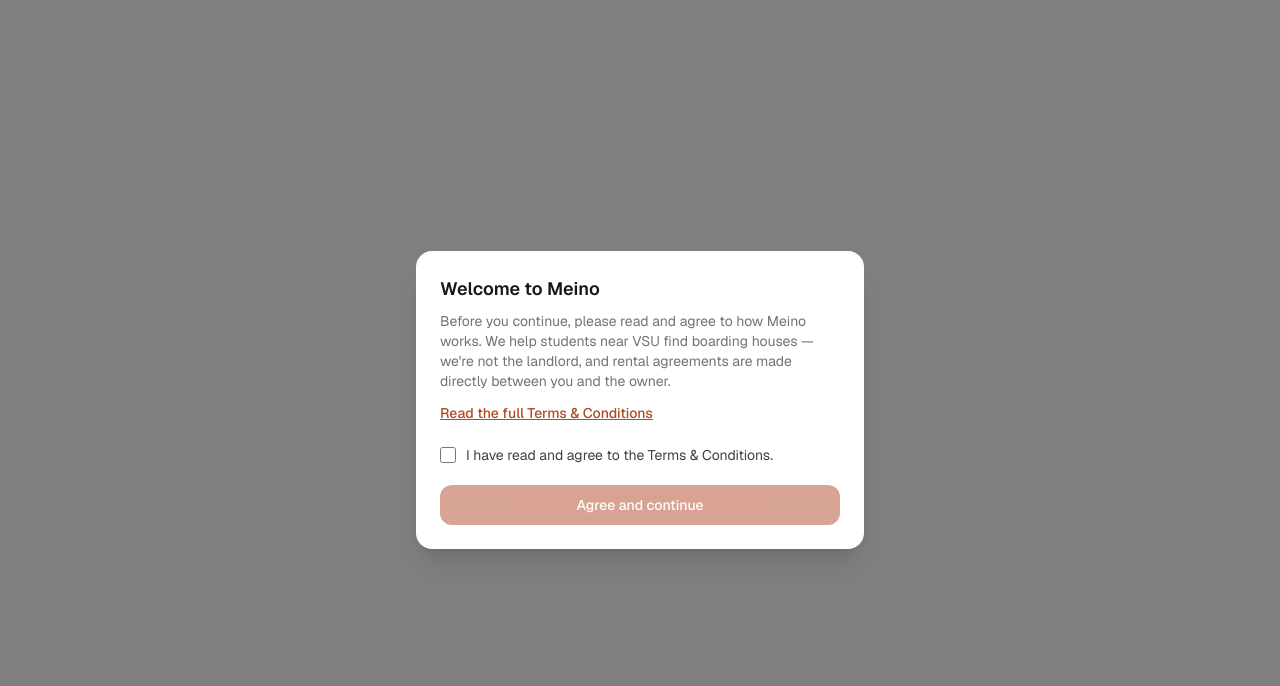
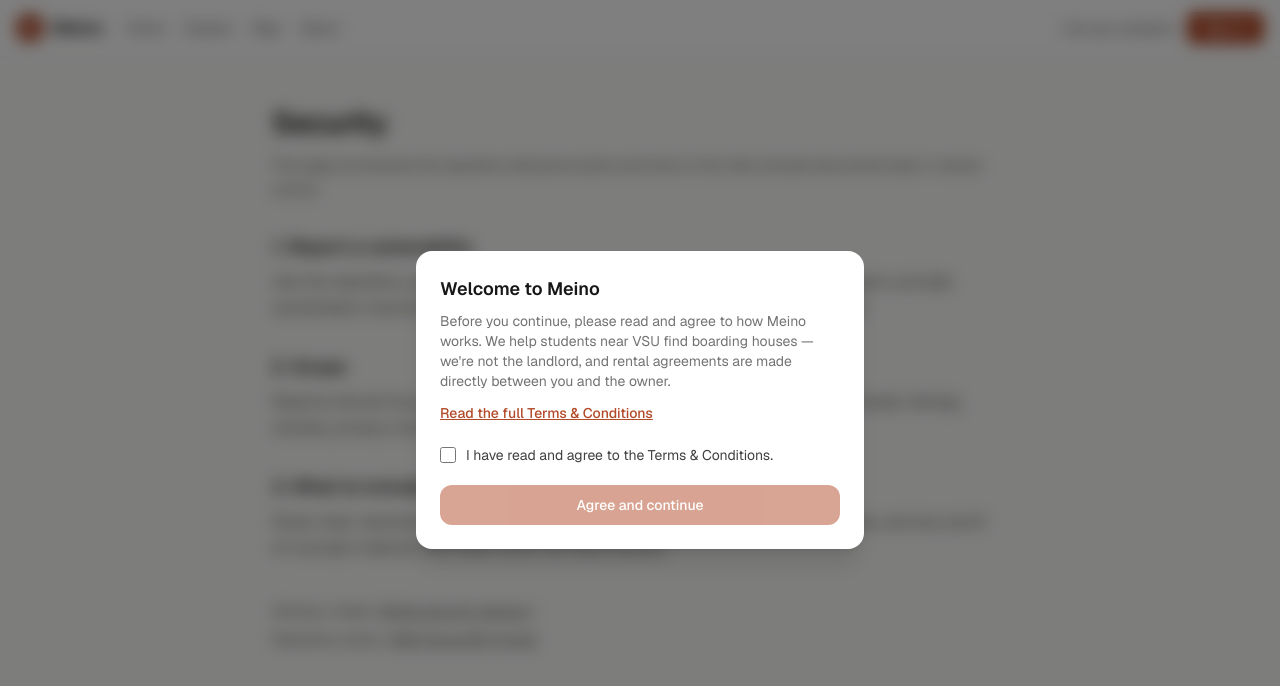
Before and after one commit to HBG-Group/BH-Hunter, a Next.js app: page /security in a window 1280 px wide. Before the commit this address had no page. Shown: the top 686 px of the page. Built offline with nearby package versions, Linux system fonts and the light colour scheme; no server answers.

Commit message:
Add privacy controls and security process docs

```diff
--- a/src/app/account/page.tsx
+++ b/src/app/account/page.tsx
@@ -125,6 +125,11 @@
         <section id="settings" className="scroll-mt-20 space-y-3">
           <h2 className="text-lg font-semibold tracking-tight text-neutral-900">Settings</h2>
           <NotificationSettings roomAlerts={preference.roomAvailableAlerts} />
+          <p className="text-sm text-neutral-600">
+            <Link href="/account/privacy" className="underline hover:text-neutral-900">
+              Privacy controls
+            </Link>
+          </p>
         </section>
 
         {viewings.length > 0 && (
--- /dev/null
+++ b/src/app/account/privacy/export/route.ts
@@ -0,0 +1,16 @@
+import { NextResponse } from "next/server";
+import { requireProfile } from "@/lib/auth/profile";
+import { exportAccountData } from "@/lib/account/privacy";
+
+export async function GET() {
+  const profile = await requireProfile("/account/privacy");
+  const data = await exportAccountData(profile.id);
+
+  return new NextResponse(JSON.stringify(data, null, 2), {
+    headers: {
+      "Content-Type": "application/json; charset=utf-8",
+      "Content-Disposition": `attachment; filename="meino-account-export-${profile.id}.json"`,
+      "Cache-Control": "no-store",
+    },
+  });
+}
--- /dev/null
+++ b/src/app/account/privacy/page.tsx
@@ -0,0 +1,71 @@
+import type { Metadata } from "next";
+import Link from "next/link";
+import { requireProfile } from "@/lib/auth/profile";
+import { deleteMyAccountAction } from "@/lib/account/privacy-actions";
+import { SiteHeader } from "@/components/layout/SiteHeader";
+
+export const metadata: Metadata = {
+  title: "Privacy Controls | Meino",
+  description: "Export your account data or delete your Meino account.",
+};
+
+export default async function AccountPrivacyPage() {
+  const profile = await requireProfile("/account/privacy");
+  const backHref = profile.role === "OWNER" ? "/owner" : "/account";
+
+  return (
+    <div className="min-h-screen bg-canvas">
+      <SiteHeader />
+      <main className="mx-auto max-w-3xl space-y-8 px-4 py-10">
+        <div className="space-y-2">
+          <h1 className="text-2xl font-semibold tracking-tight text-neutral-900">Privacy controls</h1>
+          <p className="text-sm text-neutral-600">
+            Export the account data tied to your profile or permanently delete your account.
+          </p>
+        </div>
+
+        <section className="rounded-2xl border border-neutral-200 bg-white p-5">
+          <h2 className="text-lg font-semibold text-neutral-900">Export your data</h2>
+          <p className="mt-2 text-sm leading-6 text-neutral-600">
+            Download a JSON export of your profile, listings, favorites, reviews, requests, and related
+            account records currently stored by the application.
+          </p>
+          <Link
+            href="/account/privacy/export"
+            className="mt-4 inline-flex rounded-full bg-neutral-900 px-4 py-2 text-sm font-medium text-white hover:bg-neutral-700"
+          >
+            Download export
+          </Link>
+        </section>
+
+        <section className="rounded-2xl border border-red-200 bg-white p-5">
+          <h2 className="text-lg font-semibold text-red-700">Delete your account</h2>
+          <p className="mt-2 text-sm leading-6 text-neutral-600">
+            This permanently removes your profile and application data. Owner listings and their related
+            records will also be deleted.
+          </p>
+          <form action={deleteMyAccountAction} className="mt-4">
+            <button
+              type="submit"
+              className="rounded-full bg-red-600 px-4 py-2 text-sm font-medium text-white hover:bg-red-500"
+            >
+              Delete my account
+            </button>
+          </form>
+        </section>
+
+        <div className="flex flex-wrap gap-4 text-sm text-neutral-600">
+          <Link href={backHref} className="underline hover:text-neutral-900">
+            Back
+          </Link>
+          <Link href="/terms" className="underline hover:text-neutral-900">
+            Terms and privacy summary
+          </Link>
+          <Link href="/security" className="underline hover:text-neutral-900">
+            Security disclosures
+          </Link>
+        </div>
+      </main>
+    </div>
+  );
+}
--- a/src/app/owner/page.tsx
+++ b/src/app/owner/page.tsx
@@ -30,6 +30,11 @@
           >
             Viewing requests
           </Link>
+          <p className="text-sm text-neutral-600">
+            <Link href="/account/privacy" className="hover:text-neutral-900">
+              Privacy controls
+            </Link>
+          </p>
         </div>
         <Link
           href="/owner/listings/new"
--- /dev/null
+++ b/src/app/security/page.tsx
@@ -0,0 +1,69 @@
+import type { Metadata } from "next";
+import Link from "next/link";
+import { SiteHeader } from "@/components/layout/SiteHeader";
+
+export const metadata: Metadata = {
+  title: "Security | Meino",
+  description: "Security disclosure and incident-response information for Meino.",
+};
+
+const sections = [
+  {
+    title: "Report a vulnerability",
+    body: "Use the repository security advisory flow when possible. If that is not available, open a private coordination channel through the repository maintainers before publishing details.",
+  },
+  {
+    title: "Scope",
+    body: "Reports should focus on vulnerabilities affecting authentication, authorization, uploads, listings, reviews, privacy controls, storage access, or administrative workflows.",
+  },
+  {
+    title: "What to include",
+    body: "Share clear reproduction steps, impact, affected URLs or routes, required privileges, and any proof-of-concept material that helps verify the issue quickly.",
+  },
+];
+
+export default function SecurityPage() {
+  return (
+    <div className="min-h-screen bg-canvas">
+      <SiteHeader />
+      <main className="mx-auto max-w-3xl px-4 py-12">
+        <h1 className="text-3xl font-semibold tracking-tight text-ink">Security</h1>
+        <p className="mt-3 text-sm leading-6 text-muted">
+          This page summarizes the repository disclosure policy and links to the fuller process documents
+          kept in version control.
+        </p>
+
+        <div className="mt-8 space-y-8">
+          {sections.map((section, index) => (
+            <section key={section.title}>
+              <h2 className="text-lg font-semibold text-ink">
+                {index + 1}. {section.title}
+              </h2>
+              <p className="mt-2 leading-relaxed text-muted">{section.body}</p>
+            </section>
+          ))}
+        </div>
+
+        <div className="mt-10 space-y-2 text-sm text-muted">
+          <p>
+            Advisory intake:
+            {" "}
+            <Link
+              href="https://github.com/HBG-Group/BH-Hunter/security/advisories/new"
+              className="underline hover:text-ink"
+            >
+              GitHub security advisory
+            </Link>
+          </p>
+          <p>
+            Repository policy:
+            {" "}
+            <Link href="https://github.com/HBG-Group/BH-Hunter" className="underline hover:text-ink">
+              HBG-Group/BH-Hunter
+            </Link>
+          </p>
+        </div>
+      </main>
+    </div>
+  );
+}
--- /dev/null
+++ b/src/lib/account/privacy-actions.ts
@@ -0,0 +1,45 @@
+"use server";
+
+import { redirect } from "next/navigation";
+import { requireProfile } from "@/lib/auth/profile";
+import { deleteAccountData, ownedListingPhotoUrls } from "@/lib/account/privacy";
+import { logSecurityEvent } from "@/lib/security/events";
+import { guarded } from "@/lib/security/errors";
+import { createSupabaseAdminClient } from "@/lib/supabase/admin";
+import { createSupabaseServerClient } from "@/lib/supabase/server";
+import { removeListingPhoto } from "@/lib/storage/photos";
+
+export interface PrivacyActionState {
+  error?: string;
+}
+
+export async function deleteMyAccountAction(): Promise<PrivacyActionState> {
+  const profile = await requireProfile("/account/privacy");
+
+  return guarded<PrivacyActionState>(
+    "deleteMyAccount",
+    async () => {
+      const photoUrls = await ownedListingPhotoUrls(profile.id);
+      await deleteAccountData(profile.id);
+      for (const url of photoUrls) await removeListingPhoto(url);
+
+      const admin = createSupabaseAdminClient();
+      const supabase = await createSupabaseServerClient();
+      await supabase.auth.signOut();
+      await admin.auth.admin.deleteUser(profile.id);
+
+      await logSecurityEvent({
+        action: "account.delete",
+        outcome: "allowed",
+        actorId: profile.id,
+        actorRole: profile.role,
+        targetType: "profile",
+        targetId: profile.id,
+      });
+    },
+    (message) => ({ error: message }),
+  ).then((result) => {
+    if (!result.error) redirect("/");
+    return result;
+  });
+}
--- /dev/null
+++ b/src/lib/account/privacy.ts
@@ -0,0 +1,44 @@
+import "server-only";
+import { prisma } from "@/lib/db/prisma";
+
+export async function exportAccountData(profileId: string) {
+  const profile = await prisma.profile.findUnique({
+    where: { id: profileId },
+    include: {
+      boardingHouses: {
+        include: {
+          amenities: { include: { amenity: true } },
+          images: true,
+          nearbyPlaces: true,
+          reviews: true,
+          rooms: true,
+          viewingRequests: true,
+        },
+      },
+      favorites: { include: { boardingHouse: true } },
+      notificationPreference: true,
+      notifications: true,
+      recentlyViewed: { include: { boardingHouse: true } },
+      reviews: { include: { boardingHouse: true } },
+      subscription: true,
+      viewingRequests: { include: { boardingHouse: true } },
+    },
+  });
+
+  return {
+    exportedAt: new Date().toISOString(),
+    profile,
+  };
+}
+
+export async function ownedListingPhotoUrls(profileId: string): Promise<string[]> {
+  const listings = await prisma.boardingHouse.findMany({
+    where: { ownerId: profileId },
+    select: { images: { select: { url: true } } },
+  });
+  return listings.flatMap((listing) => listing.images.map((image) => image.url));
+}
+
+export async function deleteAccountData(profileId: string): Promise<void> {
+  await prisma.profile.delete({ where: { id: profileId } });
+}
```
Also changed, not shown: src/app/.well-known/security.txt/route.ts (added), 7 other files (tests, documents, lock files or other folders).
